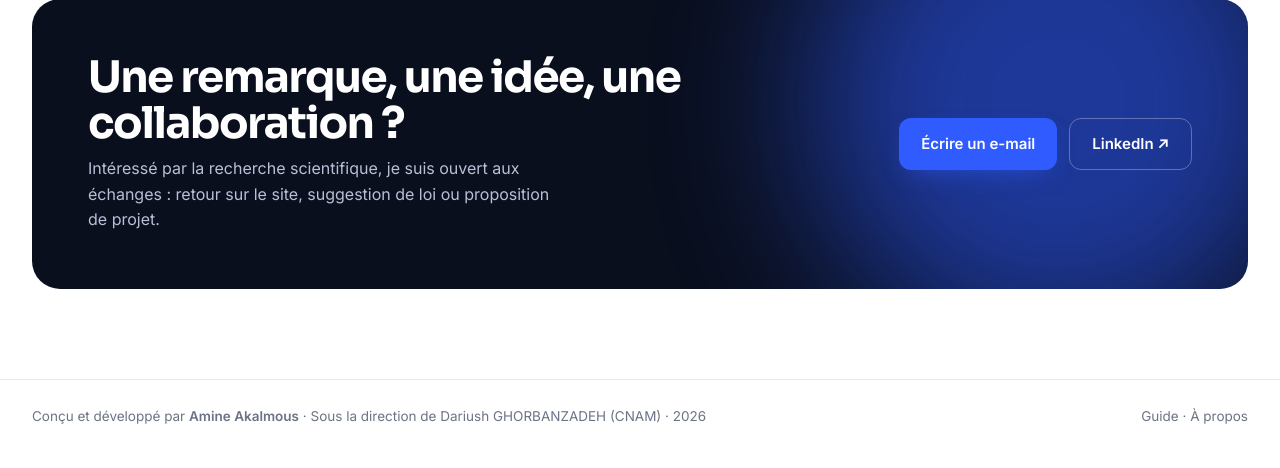
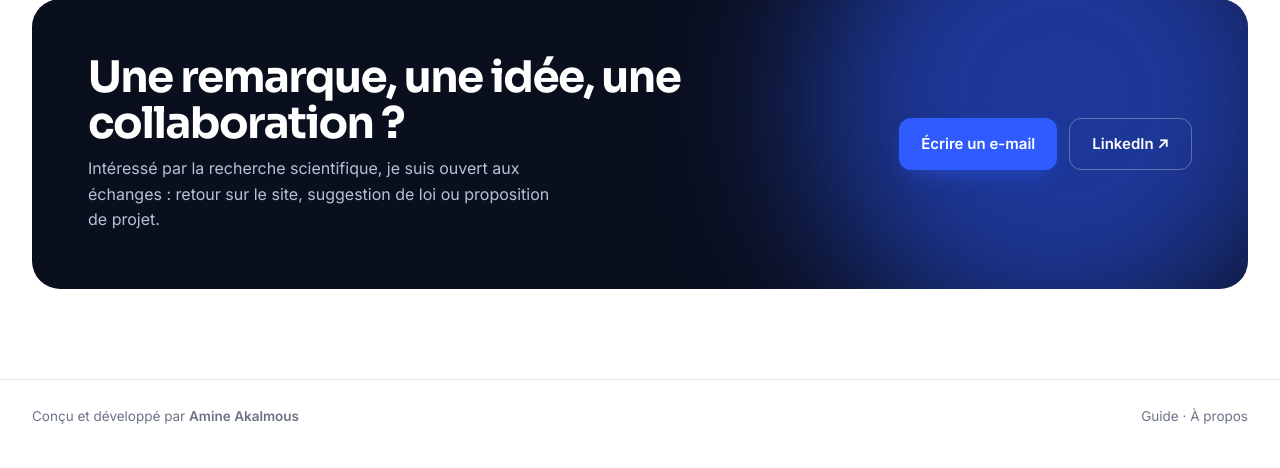
Before and after one commit to amine-akalmous/alp-modelisation-statistique, a Flask app: page /a-propos in a window 1280 px wide. Shown: the part 4094-4562 px from the top of the page. Run offline with Flask 3, Linux system fonts and the light colour scheme.

Commit message:
Add files via upload

```diff
--- a/static/site.js
+++ b/static/site.js
@@ -4,7 +4,7 @@
      Cycle complet de 2 minutes ; l'horloge est partagée entre les pages de la visite. */
   const root=document.documentElement,PERIOD=120000;
   let start=Date.now();try{const s=+sessionStorage.getItem("alp-t0");if(s)start=s;else sessionStorage.setItem("alp-t0",start)}catch(e){}
-  /* Mélange dans l'espace OKLab : le passage bleu → orange reste naturel, sans détour par le rose */
+  /* Mélange direct des deux couleurs, dans l'espace OKLab */
   const lin=c=>(c/=255)<=.04045?c/12.92:((c+.055)/1.055)**2.4,gam=c=>Math.round(255*Math.min(1,Math.max(0,c<=.0031308?12.92*c:1.055*c**(1/2.4)-.055)));
   function toLab([r,g,b]){[r,g,b]=[r,g,b].map(lin);
     const l=Math.cbrt(.4122214708*r+.5363325363*g+.0514459929*b),m=Math.cbrt(.2119034982*r+.6806995451*g+.1073969566*b),s=Math.cbrt(.0883024619*r+.2817188376*g+.6299787005*b);
--- a/templates/_accueil_js.html
+++ b/templates/_accueil_js.html
@@ -44,7 +44,7 @@ $("#filters").addEventListener("click",e=>{
   const ORDER=[];for(let i=0;i<Math.max(dI.length,cI.length);i++){if(i<dI.length)ORDER.push(dI[i]);if(i<cI.length)ORDER.push(cI[i])}
   $("#vDots").innerHTML=ORDER.map(()=>"<i></i>").join("");
   let W=0,H=0,pos=Math.max(0,ORDER.indexOf(7)),cur=ORDER[pos],prev=cur,t0=0;
-  const HOLD=550,MORPH=420,ease=k=>k<.5?4*k*k*k:1-(-2*k+2)**3/2,Lm=18,Rm=18,Tm=16,Bm=30;
+  const HOLD=880,MORPH=620,ease=k=>k<.5?4*k*k*k:1-(-2*k+2)**3/2,Lm=18,Rm=18,Tm=16,Bm=30;
   function size(){const r=c.getBoundingClientRect(),d=devicePixelRatio||1;W=r.width;H=r.height;c.width=W*d;c.height=H*d;x.setTransform(d,0,0,d,0,0)}
   function label(){const L=LAWS[cur],p=L.P.map(q=>q.v);$("#vName").textContent=L.name;$("#vNt").textContent=NT[cur];
     $("#vE").textContent=fmt(L.m(p),3);$("#vV").textContent=fmt(L.v(p),3);$("#vT").textContent=tx(L.disc?"discrète":"continue");
--- a/templates/_footer.html
+++ b/templates/_footer.html
@@ -1,5 +1,5 @@
 {% if lang == 'en' %}
-<footer><div class="wrap"><span>Designed and developed by <a href="/en/about"><b>Amine Akalmous</b></a> · Under the supervision of Dariush GHORBANZADEH (CNAM) · 2026</span><span><a href="/en/guide">Guide</a> · <a href="/en/about">About</a></span></div></footer>
+<footer><div class="wrap"><span>Designed and developed by <a href="/en/about"><b>Amine Akalmous</b></a></span><span><a href="/en/guide">Guide</a> · <a href="/en/about">About</a></span></div></footer>
 {% else %}
-<footer><div class="wrap"><span>Conçu et développé par <a href="/a-propos"><b>Amine Akalmous</b></a> · Sous la direction de Dariush GHORBANZADEH (CNAM) · 2026</span><span><a href="/guide">Guide</a> · <a href="/a-propos">À propos</a></span></div></footer>
+<footer><div class="wrap"><span>Conçu et développé par <a href="/a-propos"><b>Amine Akalmous</b></a></span><span><a href="/guide">Guide</a> · <a href="/a-propos">À propos</a></span></div></footer>
 {% endif %}
```
